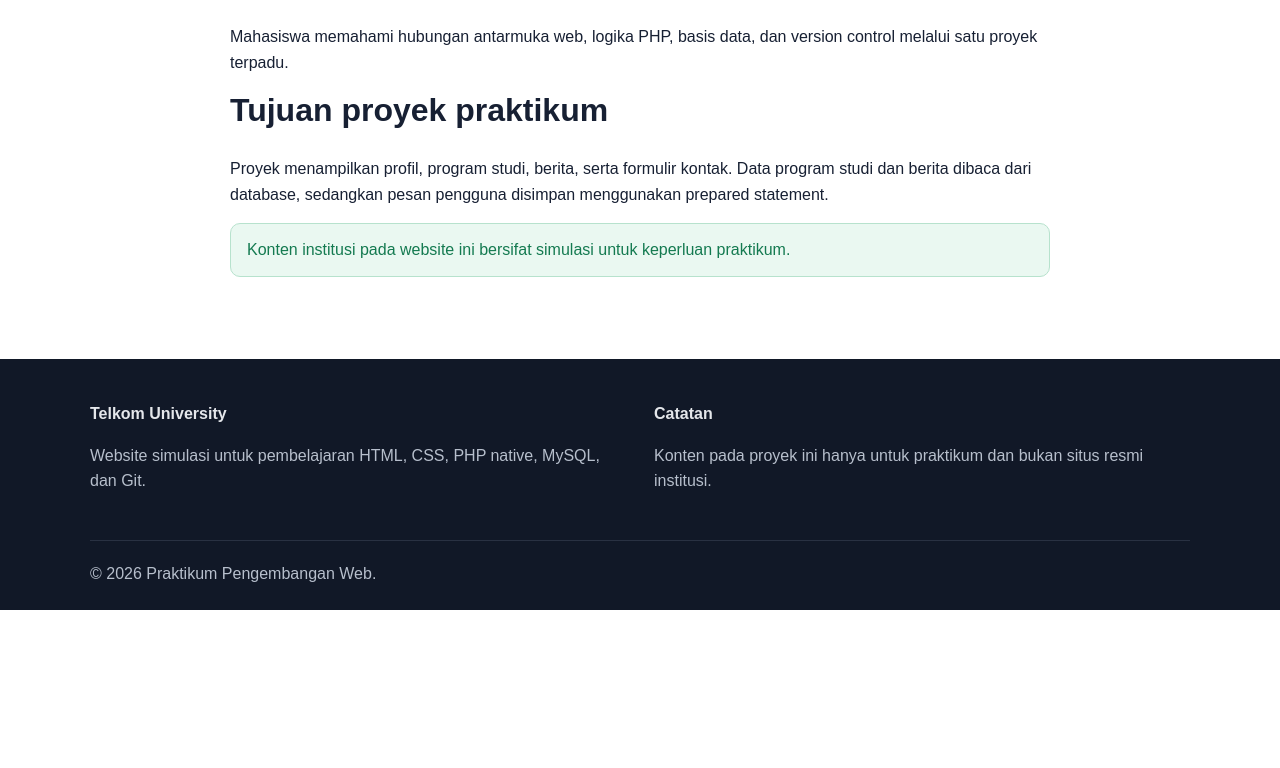
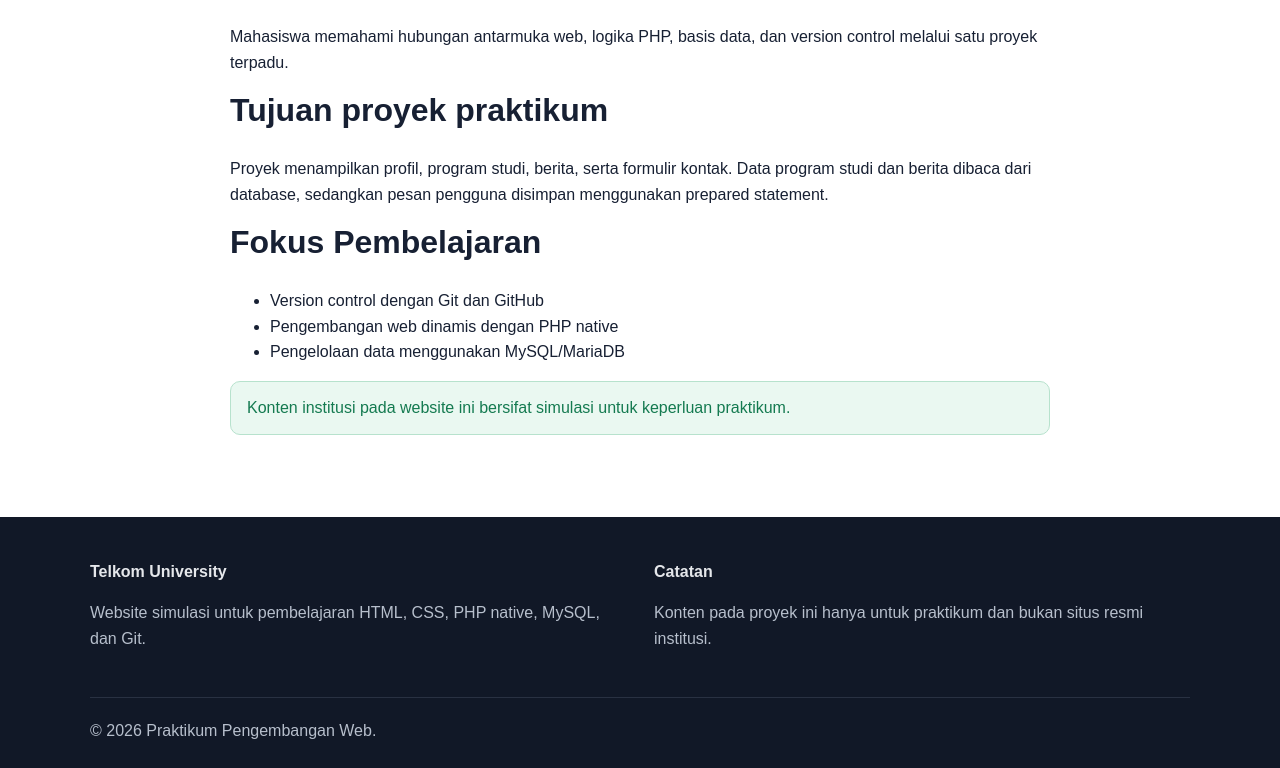
Before and after one commit to syakirabdurrahman42-art/telkom-company-profile-109062500151, a PHP site: page /profile.php in a window 1280 px wide. Shown: the part 465-1233 px from the top of the page. Before the commit the page ends 1075 px from the top, so only its background shows below. Run offline with PHP 8.4, Linux system fonts and the light colour scheme.

Commit message:
feat: tambahkan informasi fokus pembelajaran

```diff
--- a/profile.php
+++ b/profile.php
@@ -11,6 +11,12 @@ require 'includes/header.php';
         <p>Mahasiswa memahami hubungan antarmuka web, logika PHP, basis data, dan version control melalui satu proyek terpadu.</p>
         <h2>Tujuan proyek praktikum</h2>
         <p>Proyek menampilkan profil, program studi, berita, serta formulir kontak. Data program studi dan berita dibaca dari database, sedangkan pesan pengguna disimpan menggunakan prepared statement.</p>
+        <h2>Fokus Pembelajaran</h2>
+        <ul>
+            <li>Version control dengan Git dan GitHub</li>
+            <li>Pengembangan web dinamis dengan PHP native</li>
+            <li>Pengelolaan data menggunakan MySQL/MariaDB</li>
+        </ul>
         <div class="alert alert-success">Konten institusi pada website ini bersifat simulasi untuk keperluan praktikum.</div>
     </div>
 </section>
```
